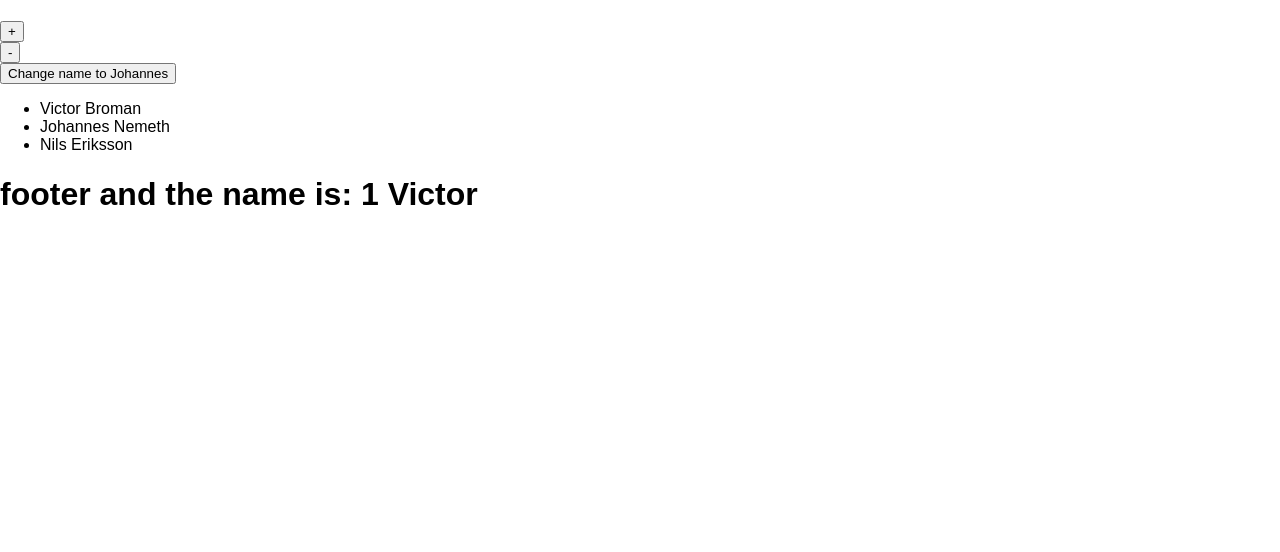
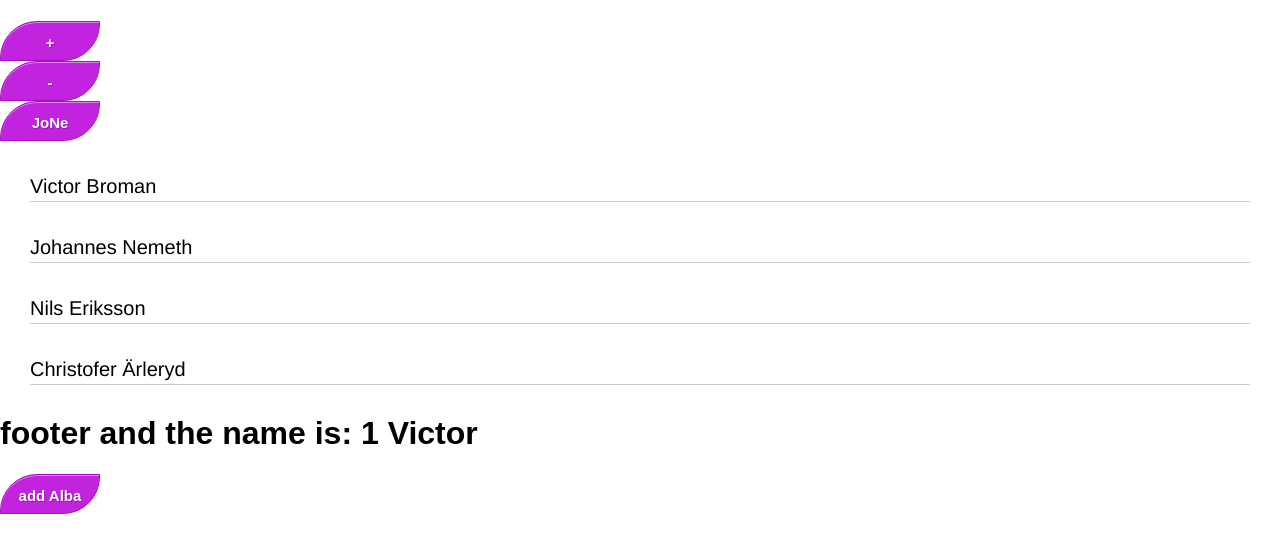
Before and after one commit to bovicbro/victors.space, a React (Create React App) app: page / in a window 1280 px wide. Shown: the top 552 px of the page. Built offline with nearby package versions, Linux system fonts and the light colour scheme.

Commit message:
brings app into god mode

```diff
--- a/src/actions/personActions.js
+++ b/src/actions/personActions.js
@@ -6,5 +6,6 @@ const personActions = {
     }
   }
 }
+console.log(personActions.addPerson("HEJEHEJE"));
 
 export default personActions;
--- a/src/components/App.js
+++ b/src/components/App.js
@@ -15,9 +15,10 @@ class App extends Component {
         <Header />
         <Button buttonText="+" buttonAction={() => this.props.addOne()} />
         <Button buttonText="-" buttonAction={() => this.props.subtractOne()} />
-        <Button buttonText="Change name to Johannes" buttonAction={() => this.props.changeName("Johannes")} />
+        <Button buttonText="JoNe" buttonAction={() => this.props.changeName("Johannes")} />
         <List listItems={this.props.person.personList} />
         <Footer name={this.props.math.result + "  " + this.props.name.name} />
+        <Button buttonText="add Alba" buttonAction={()=> this.props.addPersonToList("Jessica Alba")} />
       </div>
     );
   }
@@ -47,7 +48,6 @@ const mapDispatchToProps = (dispatch) => {
     },
 
     changeName: (name) => {
-      console.log("dispatch line: " + name);
       dispatch({
         type: "CHANGE_NAME",
         payload: name
--- a/src/components/List.js
+++ b/src/components/List.js
@@ -8,9 +8,9 @@ export default class List extends React.Component {
     return(
       <div>
         <ul>
-          <ListItem item={this.props.listItems[0]} />
-          <ListItem item={this.props.listItems[1]} />
-          <ListItem item={this.props.listItems[2]} />
+          {this.props.listItems.map(function(listValue) {
+            return <ListItem item={listValue} />
+          })}
         </ul>
       </div>
     )
--- a/src/index.css
+++ b/src/index.css
@@ -3,3 +3,59 @@ body {
   padding: 0;
   font-family: sans-serif;
 }
+ul {
+  list-style-type: none;
+  margin: 0;
+  padding: 0;
+}
+
+li {
+  font: 200 20px/1.5 Helvetica, Verdana, sans-serif;
+  border-bottom: 1px solid #ccc;
+  margin: 30px;
+}
+
+button {
+	-moz-box-shadow:inset 0px 1px 0px 0px #e184f3;
+	-webkit-box-shadow:inset 0px 1px 0px 0px #e184f3;
+	box-shadow:inset 0px 1px 0px 0px #e184f3;
+	background:-moz-linear-gradient( center top, #c124de 5%, #a20dbd 100% );
+	filter:progid:DXImageTransform.Microsoft.gradient(startColorstr='#c123de', endColorstr='#a20dbd');
+	background-color:#c123de;
+	-webkit-border-top-left-radius:37px;
+	-moz-border-radius-topleft:37px;
+	border-top-left-radius:37px;
+	-webkit-border-top-right-radius:0px;
+	-moz-border-radius-topright:0px;
+	border-top-right-radius:0px;
+	-webkit-border-bottom-right-radius:37px;
+	-moz-border-radius-bottomright:37px;
+	border-bottom-right-radius:37px;
+	-webkit-border-bottom-left-radius:0px;
+	-moz-border-radius-bottomleft:0px;
+	border-bottom-left-radius:0px;
+	text-indent:0;
+	border:1px solid #a511c0;
+	display:inline-block;
+	color:#ffffff;
+	font-family:Arial;
+	font-size:15px;
+	font-weight:bold;
+	font-style:normal;
+	height:40px;
+	line-height:40px;
+	width:100px;
+	text-decoration:none;
+	text-align:center;
+	text-shadow:1px 1px 0px #9b14b3;
+}
+button:hover {
+	background:-webkit-gradient( linear, left top, left bottom, color-stop(0.05, #a20dbd), color-stop(1, #c123de) );
+	background:-moz-linear-gradient( center top, #a20dbd 5%, #c123de 100% );
+	filter:progid:DXImageTransform.Microsoft.gradient(startColorstr='#a20dbd', endColorstr='#c123de');
+	background-color:#a20dbd;
+}button:active {
+	position:relative;
+	top:1px;
+}
+/* This button was generated using CSSButtonGenerator.com */
--- a/src/reducers/personReducer.js
+++ b/src/reducers/personReducer.js
@@ -1,12 +1,12 @@
 const personReducer = (state = {
-  personList: ["Victor Broman","Johannes Nemeth","Nils Eriksson"],
+  personList: ["Victor Broman","Johannes Nemeth","Nils Eriksson","Christofer Ärleryd"],
   lastValues: []
 }, action) => {
   switch (action.type) {
     case "ADD_PERSON":
       state = {
         ...state,
-        personList: [...state.personlist, action.payload],
+        personList: [...state.personList, action.payload],
         lastValues: [...state.lastValues, state.personlist]
       }
       break;
```
